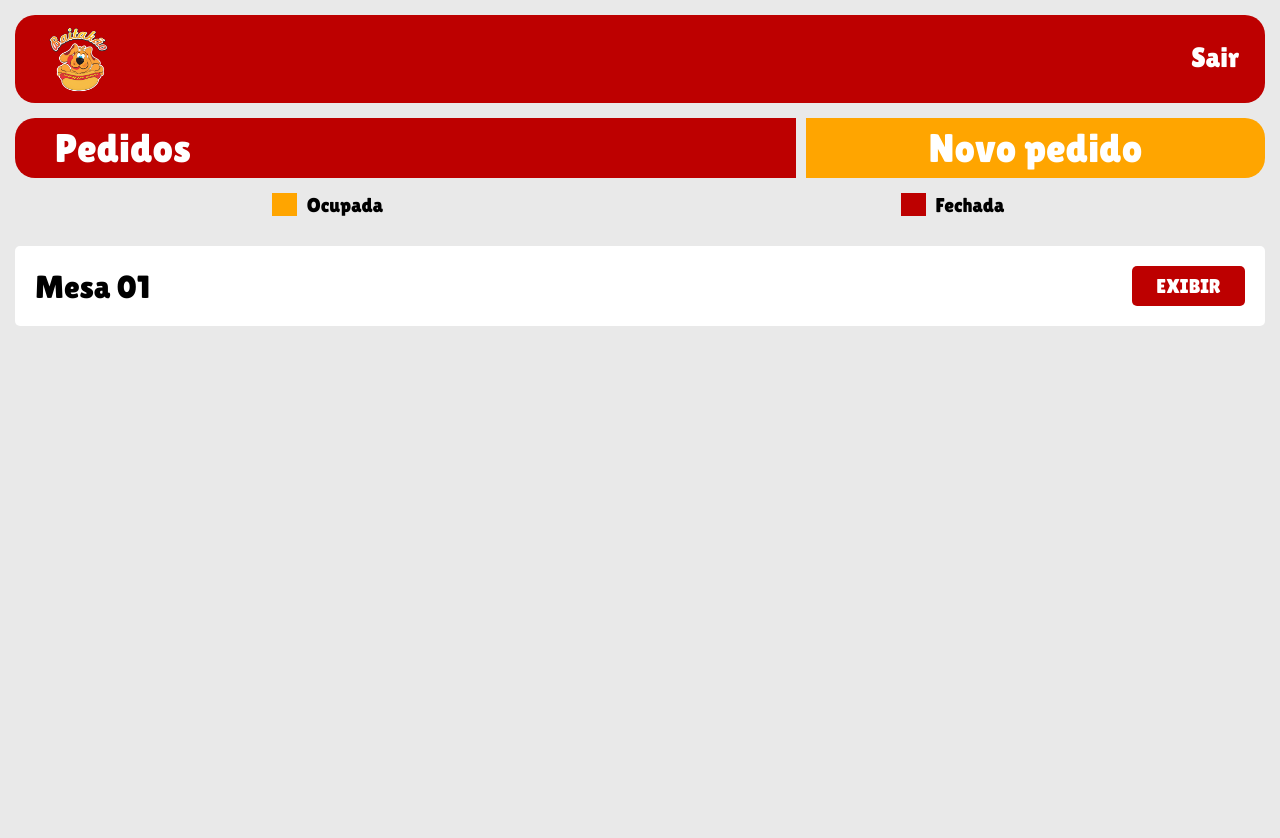
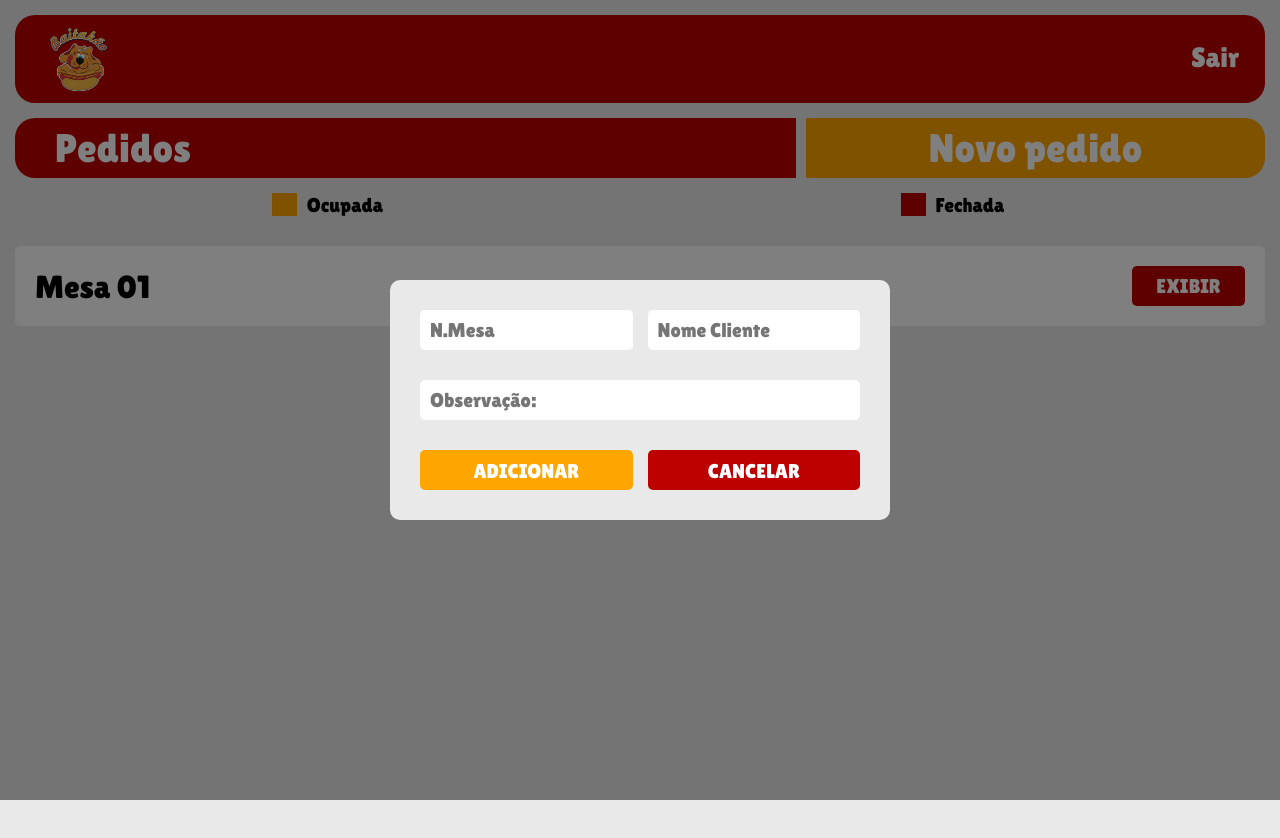
Before and after one commit to eliasdantas31/Projeto-interdisciplinar, a React (Create React App) app: page /garcom in a window 1280 px wide. Both pictures are taken after a click on the button "Novo pedido". Shown: the top 838 px of the page. Built offline with nearby package versions, Linux system fonts and the light colour scheme.

Commit message:
add popUp garcomPage

```diff
--- a/public/index.html
+++ b/public/index.html
@@ -1,6 +1,5 @@
 <!DOCTYPE html>
 <html lang="pt-br">
-
   <head>
     <meta charset="utf-8" />
     <!-- <link rel="icon" href="site incon adicionar depois" /> -->
@@ -36,7 +35,10 @@
       work correctly both with client-side routing and a non-root public URL.
       Learn how to configure a non-root public URL by running `npm run build`.
     -->
-  <link rel="stylesheet" href="https://cdn.jsdelivr.net/npm/bootstrap-icons@1.13.1/font/bootstrap-icons.min.css">
+    <link
+      rel="stylesheet"
+      href="https://cdn.jsdelivr.net/npm/bootstrap-icons@1.13.1/font/bootstrap-icons.min.css"
+    />
 
     <link
       rel="stylesheet"
--- a/src/components/Header/index.tsx
+++ b/src/components/Header/index.tsx
@@ -9,12 +9,21 @@ export const Header = ({ $variant = 'adm' }: HeaderProps) => {
   const navigate = useNavigate()
 
   return (
-    <H.HeaderContainer>
-      <H.LogoContainer>
+    <H.HeaderContainer $variant={$variant}>
+      {/* Logo ADM */}
+      <H.LogoContainer className="admLogo">
         <button onClick={() => navigate('/adm')}>
           <H.Logo />
         </button>
       </H.LogoContainer>
+
+      {/* Logo Garçom */}
+      <H.LogoContainer className="garcomLogo">
+        <button onClick={() => navigate('/garcom')}>
+          <H.Logo />
+        </button>
+      </H.LogoContainer>
+
       <H.HeaderContent $variant={$variant}>
         <li className="adm">
           <button id="pedidos" onClick={() => navigate('/adm/pedidos')}>
--- a/src/components/Header/style.ts
+++ b/src/components/Header/style.ts
@@ -8,7 +8,11 @@ type HeaderContentProps = {
   $variant?: 'adm' | 'garcom'
 }
 
-export const HeaderContainer = styled.header`
+type HeaderLogoProps = {
+  $variant?: 'adm' | 'garcom'
+}
+
+export const HeaderContainer = styled.header<HeaderLogoProps>`
   height: 88px;
   width: 100%;
   border-radius: 20px;
@@ -17,11 +21,43 @@ export const HeaderContainer = styled.header`
   grid-template-columns: 1fr 1fr;
   align-items: center;
   padding: 0 26px;
+
+  ${({ $variant }) => {
+    switch ($variant) {
+      case 'adm':
+        return `
+          .admLogo {
+            display: flex;
+          }
+          .garcomLogo {
+            display: none;
+          }
+        `
+      case 'garcom':
+        return `
+          .admLogo {
+            display: none;
+          }
+          .garcomLogo {
+            display: flex;
+          }
+        `
+      default:
+        return `
+          .admLogo {
+            display: flex;
+          }
+          .garcomLogo {
+            display: none;
+          }
+        `
+    }
+  }}
 `
 
 export const LogoContainer = styled.div`
   display: flex;
-  justify-content: start;
+  justify-content: flex-start;
   align-items: center;
 
   button {
@@ -50,7 +86,7 @@ export const HeaderContent = styled.ul<HeaderContentProps>`
     switch ($variant) {
       case 'adm':
         return `
-        justify-content: space-around;
+          justify-content: space-around;
 
           & > li.adm {
             list-style: none;
@@ -62,9 +98,8 @@ export const HeaderContent = styled.ul<HeaderContentProps>`
           }
         `
       case 'garcom':
-      default:
         return `
-        justify-content: flex-end;
+          justify-content: flex-end;
 
           .adm {
             display: none;
@@ -73,6 +108,19 @@ export const HeaderContent = styled.ul<HeaderContentProps>`
           .garcom {
             list-style: none;
             margin-left: 20px;
+          }
+        `
+      default:
+        return `
+          justify-content: space-around;
+
+          & > li.adm {
+            list-style: none;
+            margin-left: 20px;
+          }
+
+          & > li.garcom {
+            display: none;
           }
         `
     }
--- a/src/pages/GarcomCategoria/index.tsx
+++ b/src/pages/GarcomCategoria/index.tsx
@@ -1,9 +1,9 @@
+/* eslint-disable @typescript-eslint/no-unused-vars */
 import { useEffect, useState } from 'react'
 import { Header } from '../../components/Header'
 
 import {
   Container,
-  TopButtons,
   SearchBar,
   CategoriaBox,
   CategoriasContainer,
@@ -12,9 +12,9 @@ import {
   ModalOverlay,
   ModalContent,
   OptionButton,
-  CloseButton
+  CloseButton,
+  GarcomMenu
 } from './style'
-import { NovoPedido } from '../garcomPage/style'
 
 interface Category {
   id: number
@@ -95,13 +95,13 @@ export const GarcomCategoria = () => {
     <Container>
       <Header $variant="garcom" />
 
-      <NovoPedido>
+      <GarcomMenu>
         <button className="pedido">Ver Pedido Atual</button>
         <button className="finalizar">Finalizar</button>
-      </NovoPedido>
+      </GarcomMenu>
 
       <SearchBar>
-        <div className="icon">🔍</div>
+        <i className="bi bi-search"></i>
         <input placeholder="Pesquisar" />
       </SearchBar>
 
--- a/src/pages/GarcomCategoria/style.ts
+++ b/src/pages/GarcomCategoria/style.ts
@@ -9,45 +9,70 @@ export const Container = styled.div`
   padding: 15px;
 `
 
-export const TopButtons = styled.div`
+export const GarcomMenu = styled.div`
+  height: 60px;
   width: 100%;
   display: flex;
+  justify-content: space-between;
+  align-items: center;
   gap: 10px;
   margin-top: 10px;
 
   button {
-    flex: 1;
-    height: 45px;
+    height: 100%;
     border: none;
     font-family: 'Lilita One', sans-serif;
-    font-size: 22px;
+    font-size: 40px;
+    font-weight: normal;
     border-radius: 10px;
     cursor: pointer;
     color: ${colors.white};
   }
 
   .pedido {
-    background: ${colors.red};
+    width: 100%;
+    display: flex;
+    justify-content: flex-start;
+    align-items: center;
+    padding-left: 40px;
+    background-color: ${colors.red};
+    border-radius: 20px 0px 0px 20px;
+
+    @media screen and (max-width: 1024px) {
+      font-size: 35px;
+    }
+
+    @media screen and (max-width: 768px) {
+      padding-left: 20px;
+      font-size: 25px;
+    }
   }
 
   .finalizar {
-    background: ${colors.yellow};
+    width: 60%;
+    background-color: ${colors.yellow};
+    border-radius: 0px 20px 20px 0px;
+
+    @media screen and (max-width: 1024px) {
+      font-size: 35px;
+    }
+
+    @media screen and (max-width: 768px) {
+      font-size: 25px;
+    }
   }
 `
 
 export const SearchBar = styled.div`
   width: 100%;
   display: flex;
-  background: ${colors.white};
+  background-color: ${colors.white};
+  color: ${colors.black};
   border-radius: 10px;
   margin-top: 15px;
   padding: 8px 12px;
   align-items: center;
   gap: 10px;
-
-  .icon {
-    font-size: 20px;
-  }
 
   input {
     width: 100%;
--- a/src/pages/garcomPage/index.tsx
+++ b/src/pages/garcomPage/index.tsx
@@ -1,3 +1,4 @@
+import { useState } from 'react'
 import { useNavigate } from 'react-router-dom'
 
 import { Header } from '../../components/Header'
@@ -8,14 +9,30 @@ import {
   NovoPedido,
   TableInfo,
   TablesContainer,
-  Table
+  Table,
+  PopUpContainer,
+  PopUpContent
 } from './style'
 
 export const GarcomPage = () => {
   const navigate = useNavigate()
+  const [showPopup, setShowPopup] = useState(false)
 
   const handleExibir = () => {
     navigate('/garcomCategoria')
+  }
+
+  const handleNovoPedido = () => {
+    setShowPopup(true)
+  }
+
+  const handleCancelar = () => {
+    setShowPopup(false)
+  }
+
+  const handleAdicionar = () => {
+    // lógica para adicionar pedido
+    setShowPopup(false)
   }
 
   return (
@@ -24,7 +41,7 @@ export const GarcomPage = () => {
       <GarcomContainer>
         <NovoPedido>
           <h1>Pedidos</h1>
-          <button>Novo pedido</button>
+          <button onClick={handleNovoPedido}>Novo pedido</button>
         </NovoPedido>
 
         <TableInfo>
@@ -45,6 +62,20 @@ export const GarcomPage = () => {
           </Table>
         </TablesContainer>
       </GarcomContainer>
+
+      <PopUpContainer $show={showPopup}>
+        <PopUpContent>
+          <div>
+            <input type="text" placeholder="N.Mesa" />
+            <input type="text" placeholder="Nome Cliente" />
+          </div>
+          <input type="text" placeholder="Observação:" />
+          <div>
+            <button onClick={handleAdicionar}>ADICIONAR</button>
+            <button onClick={handleCancelar}>CANCELAR</button>
+          </div>
+        </PopUpContent>
+      </PopUpContainer>
     </Container>
   )
 }
--- a/src/pages/garcomPage/style.ts
+++ b/src/pages/garcomPage/style.ts
@@ -110,6 +110,7 @@ export const TableInfo = styled.div`
     }
   }
 `
+
 export const TablesContainer = styled.div`
   height: max-content;
   width: 100%;
@@ -161,3 +162,77 @@ export const Table = styled.div`
     }
   }
 `
+
+// estilização popUp novo pedido
+
+type PopUpContainerProps = {
+  $show?: boolean
+}
+
+export const PopUpContainer = styled.div<PopUpContainerProps>`
+  height: 100%;
+  width: 100%;
+  background-color: rgba(0, 0, 0, 0.5);
+  position: absolute;
+  top: 0;
+  left: 0;
+  display: ${({ $show }) => ($show ? 'flex' : 'none')};
+  justify-content: center;
+  align-items: center;
+  z-index: 9999;
+`
+
+export const PopUpContent = styled.form`
+  height: max-content;
+  width: 500px;
+  padding: 30px;
+  display: flex;
+  flex-direction: column;
+  justify-content: center;
+  align-items: center;
+  border-radius: 10px;
+  background-color: ${colors.lightGray};
+
+  @media screen and (max-width: 768px) {
+    width: 90vw;
+  }
+
+  input,
+  button {
+    height: 40px;
+    width: 100%;
+    margin-bottom: 30px;
+    padding: 10px;
+    border: none;
+    background-color: ${colors.white};
+    color: ${colors.black};
+    font-family: 'Lilita One', sans-serif;
+    font-size: 20px;
+    font-weight: normal;
+    border-radius: 5px;
+    cursor: pointer;
+  }
+
+  div {
+    height: max-content;
+    width: 100%;
+    display: flex;
+    justify-content: center;
+    align-items: center;
+    gap: 15px;
+    border-radius: 10px;
+
+    input {
+    }
+
+    button {
+      background-color: ${colors.yellow};
+      color: ${colors.white};
+      margin: 0;
+    }
+
+    button:last-child {
+      background-color: ${colors.red};
+    }
+  }
+`
--- a/src/pages/loginPage/index.tsx
+++ b/src/pages/loginPage/index.tsx
@@ -26,34 +26,35 @@ const Login = () => {
     //garcom@garcom.com / garcom123
 
     try {
-      const response = await fetch("http://localhost/pic/public/index.php/users/login", {
-        method: "POST",
-        headers: { "Content-Type": "application/json" },
-        body: JSON.stringify({ email, password }),
-      });
+      const response = await fetch(
+        'http://localhost/pic/public/index.php/users/login',
+        {
+          method: 'POST',
+          headers: { 'Content-Type': 'application/json' },
+          body: JSON.stringify({ email, password })
+        }
+      )
 
-      const result = await response.json();
-      console.log("Console.log result", result);
+      const result = await response.json()
+      console.log('Console.log result', result)
 
       if (!result.user) {
-      setError(result.message || "Usuário ou senha incorretos");
-      return;
+        setError(result.message || 'Usuário ou senha incorretos')
+        return
       }
 
+      localStorage.setItem('user', JSON.stringify(result.user))
 
-      localStorage.setItem("user", JSON.stringify(result.user));
-
-      if (result.user.admin === "Y") {
-        navigate("/adm");
+      if (result.user.admin === 'Y') {
+        navigate('/adm')
       } else {
-        navigate("/garcom");
+        navigate('/garcom')
       }
-
     } catch (err) {
-      console.error(err);
-      setError("Erro ao conectar com o servidor");
+      console.error(err)
+      setError('Erro ao conectar com o servidor')
     }
-  };
+  }
 
   return (
     <LoginBackground>
```
Also changed, not shown: src/pages/admGarcom/index.tsx (+6 -3 lines).
